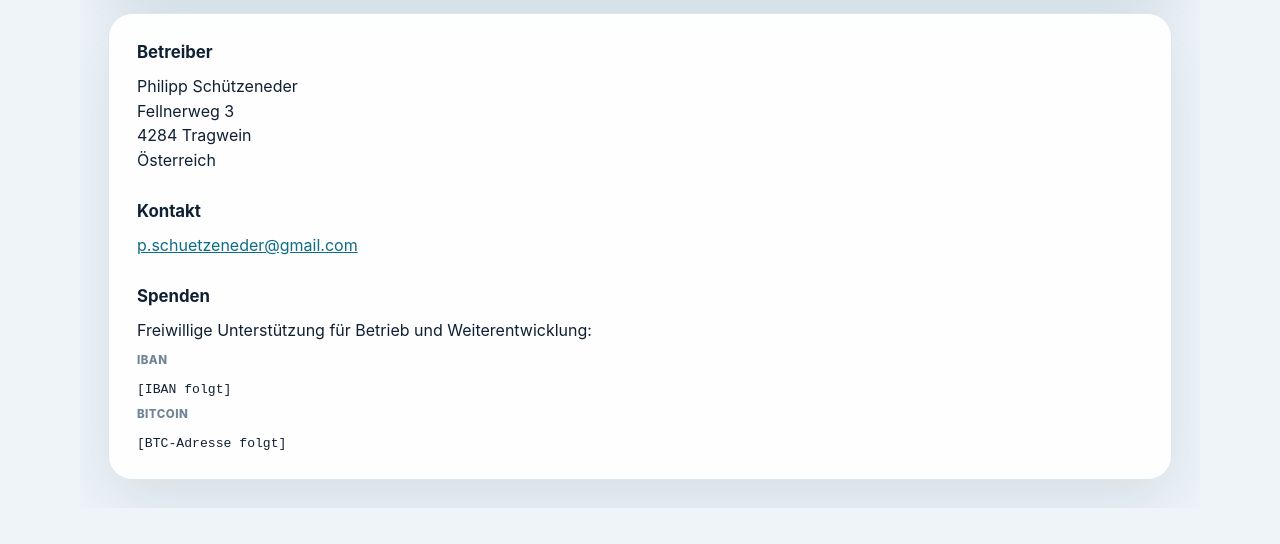
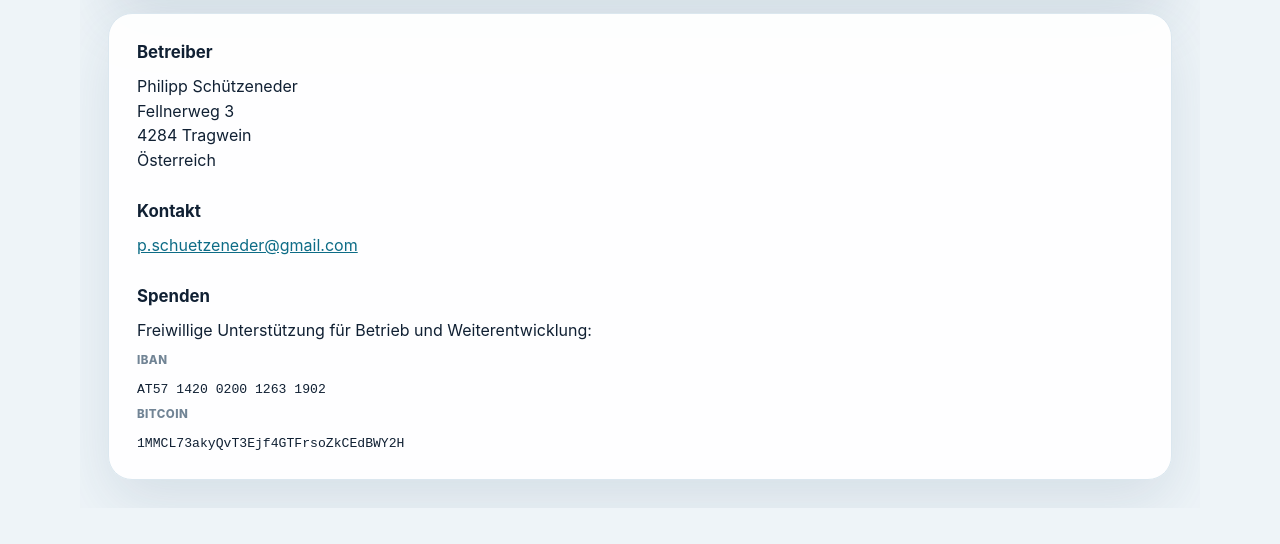
Before and after one commit to philippschuetzeneder/TT-Aufstellung, a website: page impressum.html in a window 1280 px wide. Shown: the part 234-778 px from the top of the page. Drawn offline with Linux system fonts and the light colour scheme.

Commit message:
Add donation IBAN and Bitcoin address to Impressum.

```diff
--- a/impressum.html
+++ b/impressum.html
@@ -31,9 +31,9 @@
         <p>Freiwillige Unterstützung für Betrieb und Weiterentwicklung:</p>
         <dl class="donate-list">
           <dt>IBAN</dt>
-          <dd><code>[IBAN folgt]</code></dd>
+          <dd><code>AT57 1420 0200 1263 1902</code></dd>
           <dt>Bitcoin</dt>
-          <dd><code>[BTC-Adresse folgt]</code></dd>
+          <dd><code>1MMCL73akyQvT3Ejf4GTFrsoZkCEdBWY2H</code></dd>
         </dl>
       </section>
     </main>
```
